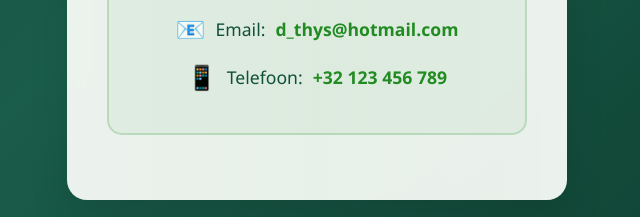
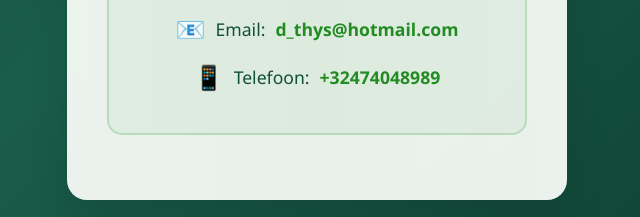
Before and after one commit to dthys/RT2Kerstbomen2025, a plain HTML site: page index.html in a window 1280 px wide. Shown: the part 608-825 px from the top of the page, 323-963 px from the left. Drawn offline with Linux system fonts and the light colour scheme.

Commit message:
Update index.html

```diff
--- a/index.html
+++ b/index.html
@@ -271,7 +271,7 @@
                 contact_intro: "Wilt u toch een kerstboom bestellen? Neem gerust contact met ons op:",
                 email_label: "Email:",
                 phone_label: "Telefoon:",
-                phone_number: "+32 123 456 789"
+                phone_number: "+32474048989"
             },
             fr: {
                 title: "Commander Sapin de Noël",
@@ -282,7 +282,7 @@
                 contact_intro: "Vous souhaitez quand même commander un sapin de Noël? N'hésitez pas à nous contacter:",
                 email_label: "Email:",
                 phone_label: "Téléphone:",
-                phone_number: "+32 123 456 789"
+                phone_number: "+32474048989"
             }
         };
 
```
